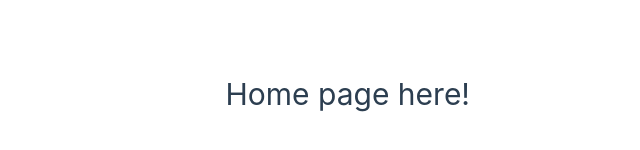
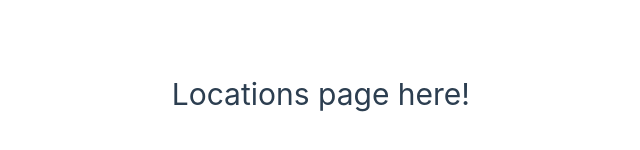
Before and after one commit to lplclaremont/ox-abandoned-bikes, a Vue app in the folder frontend/: page /locations in a window 1280 px wide. Shown: the part 306-456 px from the top of the page, without its empty margins (170-810 px from the left). Built offline with nearby package versions, Linux system fonts and the light colour scheme.

Commit message:
routing setup using vue-router

```diff
--- a/frontend/package.json
+++ b/frontend/package.json
@@ -11,7 +11,8 @@
     "test:e2e:dev": "start-server-and-test 'vite dev --port 4173' http://localhost:4173 'cypress open --e2e'"
   },
   "dependencies": {
-    "vue": "^3.3.4"
+    "vue": "^3.3.4",
+    "vue-router": "^4.2.4"
   },
   "devDependencies": {
     "@vitejs/plugin-vue": "^4.3.1",
--- a/frontend/src/App.vue
+++ b/frontend/src/App.vue
@@ -1,9 +1,11 @@
 <script setup>
+import { RouterView } from 'vue-router'
 </script>
 
 <template>
   <main>
-    <h1>Home page here!</h1>
+    <!-- <h1>Home page here!</h1> -->
+    <RouterView />
   </main>
 </template>
 
--- a/frontend/src/main.js
+++ b/frontend/src/main.js
@@ -1,6 +1,10 @@
 import './assets/main.css'
+import router from './router'
 
 import { createApp } from 'vue'
 import App from './App.vue'
 
-createApp(App).mount('#app')
+const app = createApp(App)
+app.use(router)
+
+app.mount('#app')
--- /dev/null
+++ b/frontend/src/router/index.js
@@ -0,0 +1,21 @@
+import { createRouter, createWebHistory } from 'vue-router'
+import HomeView from '../views/HomeView.vue'
+import LocationsView from '../views/LocationsView.vue'
+
+const router = createRouter({
+    history: createWebHistory(import.meta.env.BASE_URL),
+    routes: [
+        {
+            path: '/',
+            name: 'home',
+            component: HomeView
+        },
+        {
+            path: '/locations',
+            name: 'location',
+            component: LocationsView
+        }
+    ]
+})
+
+export default router
--- /dev/null
+++ b/frontend/src/views/HomeView.vue
@@ -0,0 +1,11 @@
+<script setup>
+</script>
+
+<template>
+  <main>
+    <h1>Home page here!</h1>
+  </main>
+</template>
+
+<style scoped>
+</style>
--- /dev/null
+++ b/frontend/src/views/LocationsView.vue
@@ -0,0 +1,5 @@
+<template>
+    <main class="container">
+        <h1>Locations page here!</h1>
+    </main>
+</template>
```
Also changed, not shown: 2 other files (tests, documents, lock files or other folders).
